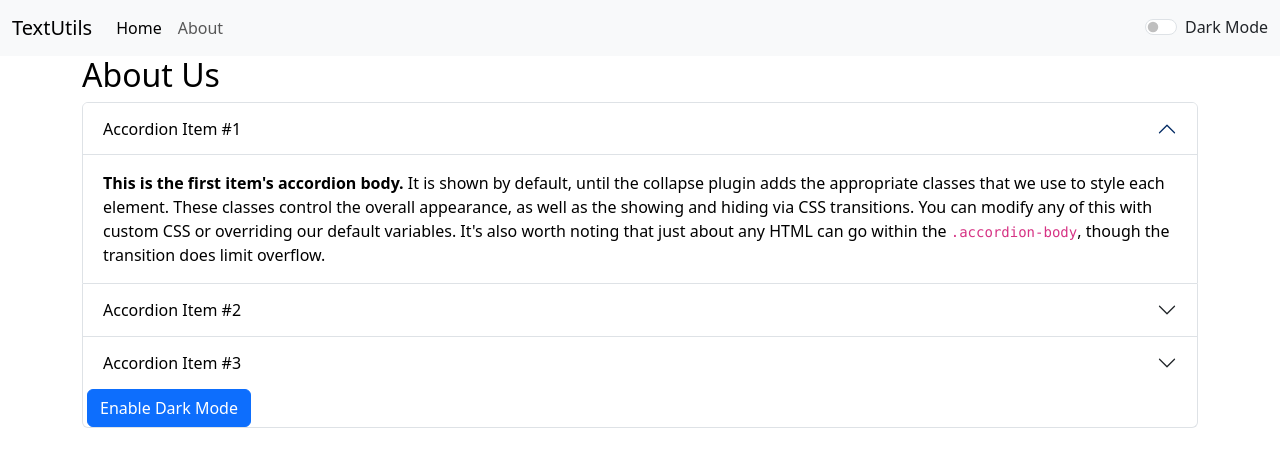
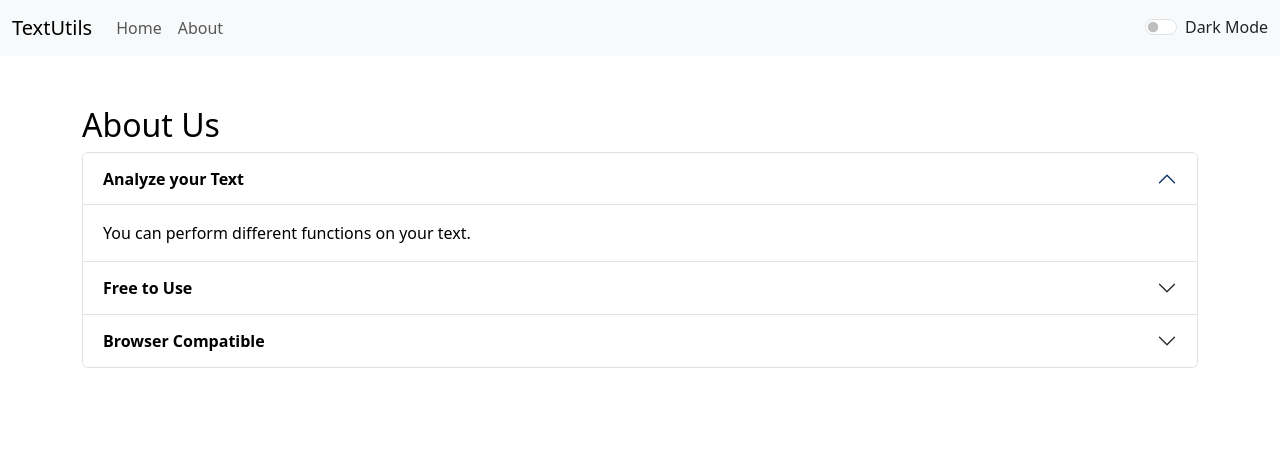
Before and after one commit to FarzamA-git/React-Project-TextUtils, a React (Create React App) app: page /about in a window 1280 px wide. Shown: the top 466 px of the page. Built offline with nearby package versions, Linux system fonts and the light colour scheme.

Commit message:
Some Fixes

```diff
--- a/src/App.js
+++ b/src/App.js
@@ -33,7 +33,7 @@ function App() {
       <Alert alert={alert} />
       <Routes>
         <Route path="/" element={<Textform heading="Enter Text Below" mode={mode} showAlert={showAlert} />} />
-        <Route path="/about" element={<About />} />
+        <Route path="/about" element={<About mode={mode}/>} />
       </Routes>
     </Router>
   );
--- a/src/Components/About.js
+++ b/src/Components/About.js
@@ -1,27 +1,15 @@
-import React, { useState } from "react";
+import React from "react";
 
-export default function About() {
-  const [myStyle, setMyStyle] = useState({
-    color: "black",
-    backgroundColor: "white",
-  });
-  const [btnText,setBtnText]=useState("Enable Dark Mode");
+export default function About(props) {
+  // const [myStyle, setMyStyle] = useState({
+  //   color: "black",
+  //   backgroundColor: "white",
+  // });
+let myStyle = {
+  color: props.mode==="dark"?"white":"black",
+  backgroundColor: props.mode==="dark"?"#042743":"white"
+}
 
-  const handleDarkModeClick = () => {
-    if (myStyle.color === "black") {
-      setMyStyle({
-        color: "white",
-        backgroundColor: "black",
-      });
-      setBtnText('Enable Light Mode');
-    } else {
-      setMyStyle({
-        color: "black",
-        backgroundColor: "white",
-      });
-      setBtnText('Enable Dark Mode');
-    }
-  };
   return (
     <div className="container" style={myStyle}>
       <h2>About Us</h2>
@@ -37,7 +25,7 @@ export default function About() {
               aria-controls="collapseOne"
               style={myStyle}
             >
-              Accordion Item #1
+             <strong>Analyze your Text</strong>
             </button>
           </h2>
           <div
@@ -46,14 +34,8 @@ export default function About() {
             data-bs-parent="#accordionExample"
           >
             <div className="accordion-body">
-              <strong>This is the first item's accordion body.</strong> It is
-              shown by default, until the collapse plugin adds the appropriate
-              classes that we use to style each element. These classes control
-              the overall appearance, as well as the showing and hiding via CSS
-              transitions. You can modify any of this with custom CSS or
-              overriding our default variables. It's also worth noting that just
-              about any HTML can go within the <code>.accordion-body</code>,
-              though the transition does limit overflow.
+
+              You can perform different functions on your text.
             </div>
           </div>
         </div>
@@ -68,7 +50,7 @@ export default function About() {
               aria-controls="collapseTwo"
               style={myStyle}
             >
-              Accordion Item #2
+              <strong>Free to Use</strong>
             </button>
           </h2>
           <div
@@ -77,14 +59,7 @@ export default function About() {
             data-bs-parent="#accordionExample"
           >
             <div className="accordion-body">
-              <strong>This is the second item's accordion body.</strong> It is
-              hidden by default, until the collapse plugin adds the appropriate
-              classes that we use to style each element. These classes control
-              the overall appearance, as well as the showing and hiding via CSS
-              transitions. You can modify any of this with custom CSS or
-              overriding our default variables. It's also worth noting that just
-              about any HTML can go within the <code>.accordion-body</code>,
-              though the transition does limit overflow.
+              It is free to use.
             </div>
           </div>
         </div>
@@ -99,7 +74,7 @@ export default function About() {
               aria-controls="collapseThree"
               style={myStyle}
             >
-              Accordion Item #3
+              <strong>Browser Compatible</strong>
             </button>
           </h2>
           <div
@@ -108,22 +83,9 @@ export default function About() {
             data-bs-parent="#accordionExample"
           >
             <div className="accordion-body">
-              <strong>This is the third item's accordion body.</strong> It is
-              hidden by default, until the collapse plugin adds the appropriate
-              classes that we use to style each element. These classes control
-              the overall appearance, as well as the showing and hiding via CSS
-              transitions. You can modify any of this with custom CSS or
-              overriding our default variables. It's also worth noting that just
-              about any HTML can go within the <code>.accordion-body</code>,
-              though the transition does limit overflow.
+            It is compatible on all browsers.
             </div>
           </div>
-          <button
-            className="btn btn-primary mx-1"
-            onClick={handleDarkModeClick}
-          >
-            {btnText}
-          </button>
         </div>
       </div>
     </div>
--- a/src/Components/Alert.js
+++ b/src/Components/Alert.js
@@ -6,8 +6,10 @@ export default function Alert(props) {
         return lower.charAt(0).toUpperCase() + lower.slice(1);
     };
   return (
-    props.alert && <div className={`alert alert-${props.alert.type} alert-dismissible fade show`} role="alert">
+    <div style={{height:"50px"}}>
+    {props.alert && <div className={`alert alert-${props.alert.type} alert-dismissible fade show`} role="alert">
     <strong>{capitalise(props.alert.type)}</strong>:{props.alert.msg}
+    </div>}
     </div>
   );
 }
--- a/src/Components/Navbar.js
+++ b/src/Components/Navbar.js
@@ -26,7 +26,7 @@ export default function Navbar(props) {
         <div className="collapse navbar-collapse" id="navbarSupportedContent">
           <ul className="navbar-nav me-auto mb-2 mb-lg-0">
             <li className="nav-item">
-              <Link className="nav-link active" aria-current="page" to="/">
+              <Link className="nav-link" aria-current="page" to="/">
                 Home
               </Link>
             </li>
@@ -36,17 +36,7 @@ export default function Navbar(props) {
               </Link>
             </li>
           </ul>
-          {/* <form className="d-flex" role="search">
-            <input
-              className="form-control me-2"
-              type="search"
-              placeholder="Search"
-              aria-label="Search"
-            />
-            <button className="btn btn-outline-success" type="submit">
-              Search
-            </button>
-  </form> */}
+
           <div
             className={`form-check form-switch text-${
               props.mode === "light" ? "dark" : "light"
--- a/src/Components/Textform.js
+++ b/src/Components/Textform.js
@@ -79,22 +79,22 @@ export default function Textform(props) {
             style={{backgroundColor:props.mode === 'light'?'white':'#042743',color:props.mode === 'light'?'black':'white'}}
           ></textarea>
         </div>
-        <button className="btn btn-primary" onClick={handleUpClick}>
+        <button disabled={text.length===0} className="btn btn-primary" onClick={handleUpClick}>
           Convert to UpperCase
         </button>
-        <button className="btn btn-primary mx-1" onClick={handleLowClick}>
+        <button disabled={text.length===0}className="btn btn-primary mx-1 my-1" onClick={handleLowClick}>
           Convert to LowerCase
         </button>
-        <button className="btn btn-primary mx-1" onClick={handleTrimClick}>
+        <button disabled={text.length===0}className="btn btn-primary mx-1 my-1" onClick={handleTrimClick}>
           Trim your Text
         </button>
-        <button className="btn btn-primary mx-1" onClick={handleClearClick}>
+        <button disabled={text.length===0}className="btn btn-primary mx-1 my-1" onClick={handleClearClick}>
           Clear Text
         </button>
-        <button className="btn btn-primary mx-1" onClick={handleFontClick}>
+        <button disabled={text.length===0}className="btn btn-primary mx-1 my-1" onClick={handleFontClick}>
           Change Font
         </button>
-        <button className="btn btn-primary mx-1" onClick={handleDownloadClick}>
+        <button disabled={text.length===0}className="btn btn-primary mx-1 my-1" onClick={handleDownloadClick}>
           Download Txt File
         </button>
       </div>
```
